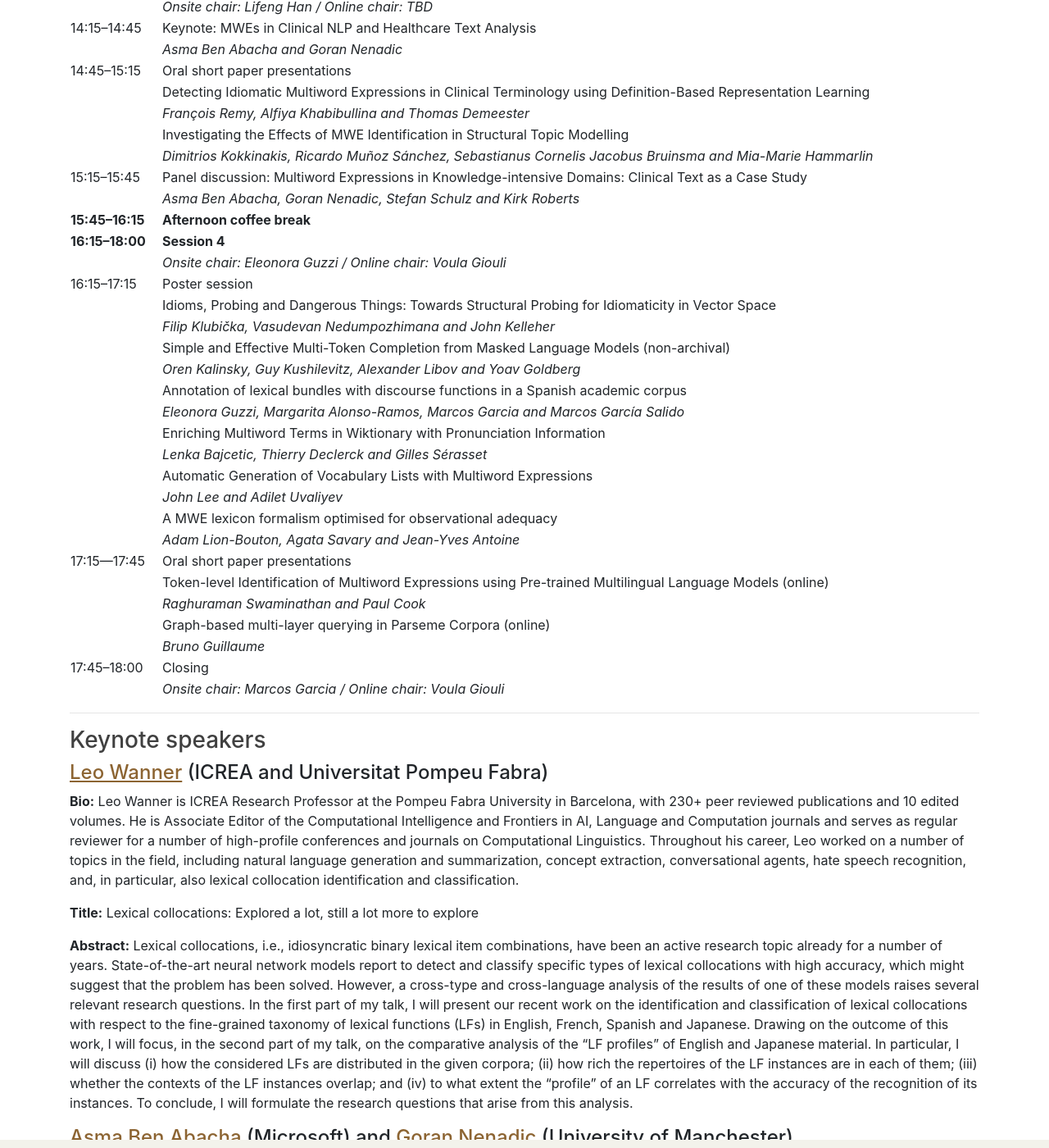
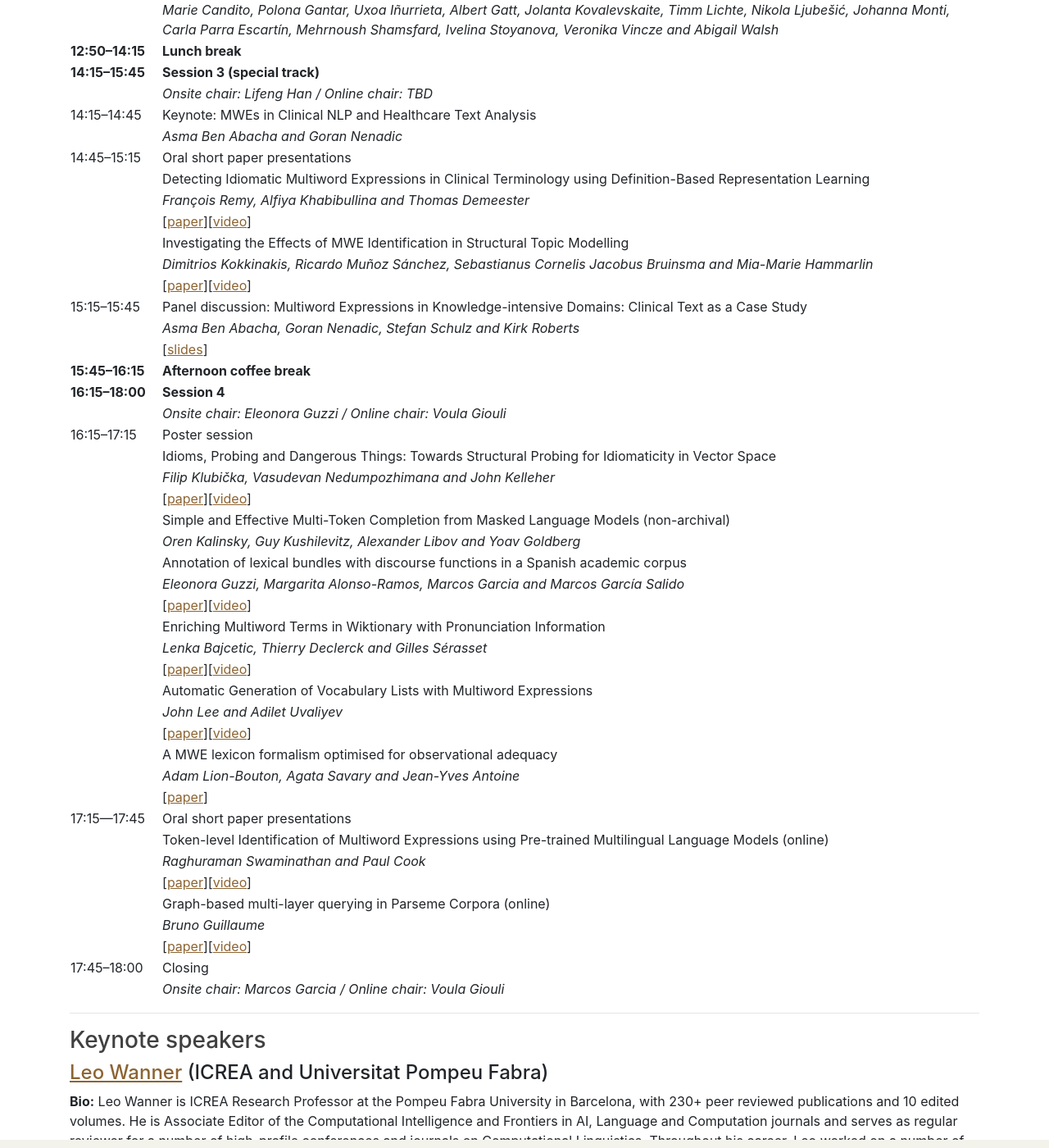
Before and after one commit to multiword/multiword.github.io, a Jekyll site: the page built from mwe2023/index.md, in a window 1280 px wide and 1400 px high, scrolled down 2511 px. Shown: the whole window at 82% size. Built offline with Jekyll 4.4.1, drawn with Linux system fonts in a browser that asks for light colours; comment, search, counter and statistics services are not loaded; some of the changed text lies outside the part shown.

Commit message:
Added links to papers, videos, (slides)

```diff
--- a/mwe2023/index.md
+++ b/mwe2023/index.md
@@ -95,12 +94,15 @@ Video Recording: TBD
 |                 | *Onsite chair: Lifeng Han / Online chair: Archna Bhatia*                  |
 |  09:10-09:30    | Are Frequent Phrases Directly Retrieved like Idioms? An Investigation with Self-Paced Reading and Language Models |
 |                 | *Giulia Rambelli, Emmanuele Chersoni, Marco S. G. Senaldi, Philippe Blache and Alessandro Lenci*                  |
+|                 | [[paper](https://aclanthology.org/2023.mwe-1.13/)][[video](https://aclanthology.org/2023.mwe-1.13.mp4)] |
 |  09:30-09:50    | A Survey of MWE Identification Experiments: The Devil is in the Details (online) |
 |                 | *Carlos Ramisch, Abigail Walsh, Thomas Blanchard and Shiva Taslimipoor*          |
+|                 | [[paper](https://aclanthology.org/2023.mwe-1.15/)][[video](https://aclanthology.org/2023.mwe-1.15.mp4)] |
 |  09:50-10:10    | The Better Your Syntax, the Better Your Semantics? Probing Pretrained Language Models for the English Comparative Correlative (non-archival, online) |
 |                 | *Leonie Weissweiler, Valentin Hofmann, Abdullatif Koksal and Hinrich Schütze*                                                                        |
 |  10:10-10:30    | Predicting Compositionality of Verbal Multiword Expressions in Persian (online) |
 |                 | *Mahtab Sarlak, Yalda Yarandi and Mehrnoush Shamsfard*                          |
+|                 | [[paper](https://aclanthology.org/2023.mwe-1.5/)][[video](https://aclanthology.org/2023.mwe-1.5.mp4)] |
 | **10:30–11:15** | **Morning coffee break**       |
 | **11:15–12:50** | **Session 2**                  |
 |                 | *Onsite chairs: Marcos Garcia, Giulia Rambelli / Online chair: Shiva Taslimipoor*          |
@@ -109,8 +111,10 @@ Video Recording: TBD
 |   12:15–12:30   | Oral short paper presentation |
 |                 | Romanian Multiword Expression Detection Using Multilingual Adversarial Training and Lateral Inhibition |
 |                 | *Andrei Avram, Verginica Barbu Mititelu and Dumitru-Clementin Cercel*                                  |
+|                 | [[paper](https://aclanthology.org/2023.mwe-1.4/)][[video](https://aclanthology.org/2023.mwe-1.4.mp4)] |
 |   12:30–12:50   | Oral long paper presentation |
 |                 | PARSEME corpus release 1.3 (online)              |
+|                 | [[paper](https://aclanthology.org/2023.mwe-1.6/)][[video](https://aclanthology.org/2023.mwe-1.6.mp4)] |
 |                 | *Agata Savary, Cherifa Ben Khelil, Carlos Ramisch, Voula Giouli, Verginica Barbu Mititelu, Najet Hadj Mohamed, Cvetana Krstev, Chaya Liebeskind, Hongzhi Xu, Sara Stymne, Tunga Güngör, Thomas Pickard, Bruno Guillaume, Eduard Bejček, Archna Bhatia, Marie Candito, Polona Gantar, Uxoa Iñurrieta, Albert Gatt, Jolanta Kovalevskaite, Timm Lichte, Nikola Ljubešić, Johanna Monti, Carla Parra Escartín, Mehrnoush Shamsfard, Ivelina Stoyanova, Veronika Vincze and Abigail Walsh* |
 | <span class="nowrap">**12:50–14:15**</span> | **Lunch break**                |
 | **14:15–15:45** | **Session 3 (special track)**  |
@@ -120,31 +124,41 @@ Video Recording: TBD
 |   14:45–15:15   | Oral short paper presentations |
 |                 | Detecting Idiomatic Multiword Expressions in Clinical Terminology using Definition-Based Representation Learning |
 |                 | *François Remy, Alfiya Khabibullina and Thomas Demeester*                                                        |
+|                 | [[paper](https://aclanthology.org/2023.mwe-1.11/)][[video](https://aclanthology.org/2023.mwe-1.11.mp4)] |
 |                 | Investigating the Effects of MWE Identification in Structural Topic Modelling           |
 |                 | *Dimitrios Kokkinakis, Ricardo Muñoz Sánchez, Sebastianus Cornelis Jacobus Bruinsma and Mia-Marie Hammarlin* |
+|                 | [[paper](https://aclanthology.org/2023.mwe-1.7/)][[video](https://aclanthology.org/2023.mwe-1.7.mp4)] |
 |   15:15–15:45   | Panel discussion: Multiword Expressions in Knowledge-intensive Domains: Clinical Text as a Case Study |
 |                 | *Asma Ben Abacha, Goran Nenadic, Stefan Schulz and Kirk Roberts*                                          |
+|                 | [[slides](https://drive.google.com/drive/folders/1I3lpw0gNsMpQNLFcS5zydnCuS5dUupjF)] |
 | **15:45–16:15** | **Afternoon coffee break**     |
 | **16:15–18:00** | **Session 4**                  |
 |                 | *Onsite chair: Eleonora Guzzi / Online chair: Voula Giouli*                   |
 |   16:15–17:15   | Poster session                 |
 |                 | Idioms, Probing and Dangerous Things: Towards Structural Probing for Idiomaticity in Vector Space |
 |                 | *Filip Klubička, Vasudevan Nedumpozhimana and John Kelleher*                                      |
+|                 | [[paper](https://aclanthology.org/2023.mwe-1.8/)][[video](https://aclanthology.org/2023.mwe-1.8.mp4)] |
 |                 | Simple and Effective Multi-Token Completion from Masked Language Models (non-archival) |
 |                 | *Oren Kalinsky, Guy Kushilevitz, Alexander Libov and Yoav Goldberg*                    |
 |                 | Annotation of lexical bundles with discourse functions in a Spanish academic corpus |
 |                 | *Eleonora Guzzi, Margarita Alonso-Ramos, Marcos Garcia and Marcos García Salido*    |
+|                 | [[paper](https://aclanthology.org/2023.mwe-1.14/)][[video](https://aclanthology.org/2023.mwe-1.14.mp4)] |
 |                 | Enriching Multiword Terms in Wiktionary with Pronunciation Information |
 |                 | *Lenka Bajcetic, Thierry Declerck and Gilles Sérasset*                 |
+|                 | [[paper](https://aclanthology.org/2023.mwe-1.14.mp4)][[video](https://aclanthology.org/2023.mwe-1.10.mp4)] |
 |                 | Automatic Generation of Vocabulary Lists with Multiword Expressions |
 |                 | *John Lee and Adilet Uvaliyev*                                      |
+|                 | [[paper](https://aclanthology.org/2023.mwe-1.12/)][[video](https://aclanthology.org/2023.mwe-1.12.mp4)] |
 |                 | A MWE lexicon formalism optimised for observational adequacy |
 |                 | *Adam Lion-Bouton, Agata Savary and Jean-Yves Antoine*       |
+|                 | [[paper](https://aclanthology.org/2023.mwe-1.16/)] |
 |   17:15—17:45   | Oral short paper presentations |
 |                 | Token-level Identification of Multiword Expressions using Pre-trained Multilingual Language Models (online) |
 |                 | *Raghuraman Swaminathan and Paul Cook*                                                                      |
+|                 | [[paper](https://aclanthology.org/2023.mwe-1.1/)][[video](https://aclanthology.org/2023.mwe-1.1.mp4)] |
 |                 | Graph-based multi-layer querying in Parseme Corpora (online) |
 |                 | *Bruno Guillaume*                                            |
+|                 | [[paper](https://aclanthology.org/2023.mwe-1.9/)][[video](https://aclanthology.org/2023.mwe-1.9.mp4)] |
 |   17:45–18:00   | Closing                        |
 |                 | *Onsite chair: Marcos Garcia / Online chair: Voula Giouli*                |
 
```
Also changed, not shown: other parts of mwe2023/index.md (+2 -3 lines).
